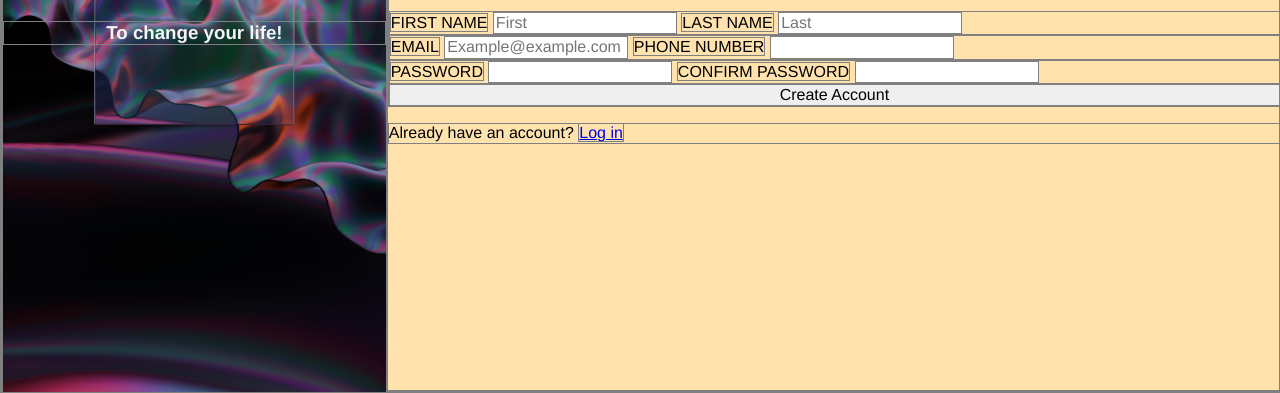
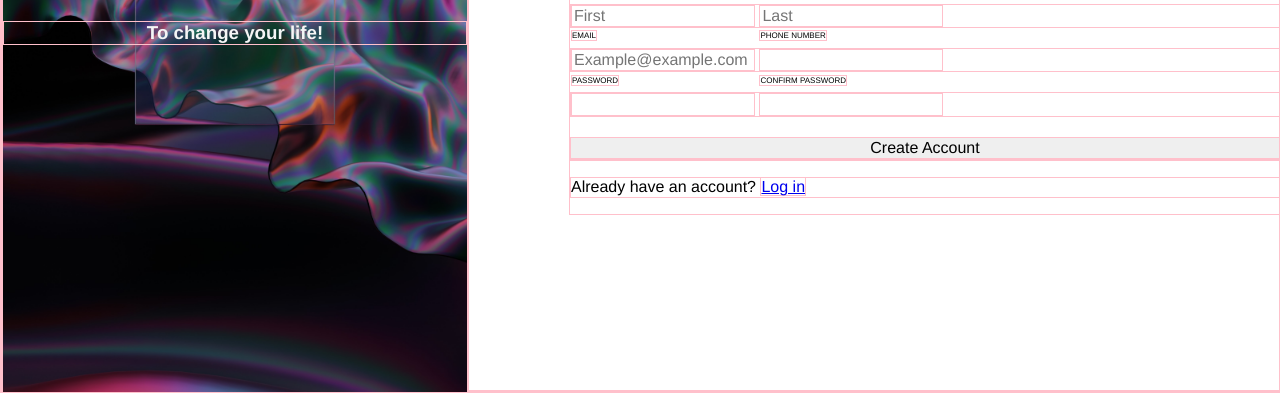
Before and after one commit to HiDeny/Sing-Up-Form, a plain HTML site: page index.html in a window 1280 px wide. Shown: the part 411-804 px from the top of the page. Drawn offline with Linux system fonts and the light colour scheme.

Commit message:
Banner work

```diff
--- a/index.html
+++ b/index.html
@@ -26,12 +26,14 @@
             <div class="form-row">
                 <label for="fname">FIRST NAME</label>
                 <input type="text" name="fname" id="fname" placeholder="First">
+
                 <label for="lname">LAST NAME</label>
                 <input type="text" name="lname" id="lname" placeholder="Last">
             </div>
             <div class="form-row">
                 <label for="mail">EMAIL</label>
                 <input type="email" name="mail" id="mail" placeholder="Example@example.com">
+
                 <label for="tel">PHONE NUMBER</label>
                 <input type="tel" name="tel" id="tel">
             </div>
@@ -44,7 +46,9 @@
             </div>
             <button>Create Account</button>
         </form>
-        <p>Already have an account? <a href="#">Log in</a></p>
+        <div class="log-in">
+            <p>Already have an account? <a href="#">Log in</a></p>
+        </div>
     </div>
 </body>
 </html>
--- a/style.css
+++ b/style.css
@@ -349,8 +349,9 @@
 }
 
 * {
-    border: gray 0.5px solid;
+    border: solid pink 1px;
 }
+
 
 :root {
     font-family: Helvetica, Arial, sans-serif;
@@ -360,7 +361,6 @@ body {
     display: flex;
     height: 100vh;
     width: 100vw;
-    background-color: rgb(255, 226, 173);
 }
 
 .banner {
@@ -369,7 +369,7 @@ body {
     justify-content: center;
     height: 100%;
     align-self: flex-start;
-    width: 30%;
+    width: 40%;
     background-image: url("./assets/shubham-dhage-24CMYIIt_QE-unsplash.jpg");
     background-repeat: no-repeat;
     background-size: cover;
@@ -388,7 +388,26 @@ body {
 
 .main-form {
     display: flex;
-    justify-content: flex-start;
+    /* align-items: flex-end; */
     flex-direction: column;
     flex-wrap: wrap;
+    gap: 20px
 }
+
+.form-row {
+    /* display: flex; */
+    position: relative;
+}
+
+.intro,
+.main-form,
+.log-in {
+    margin-left: 100px;
+}
+
+label {
+    font-size: 0.5rem;
+    position: absolute;
+    /* top: 20px; */
+    bottom: 30px;
+}
```
